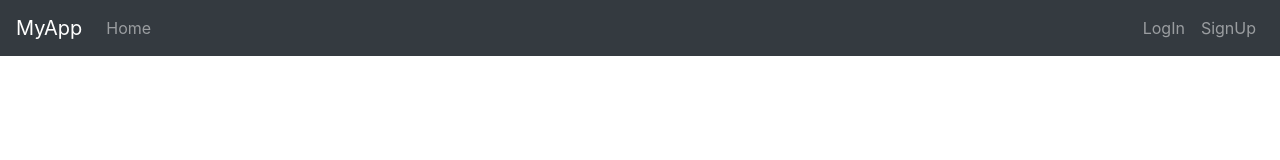
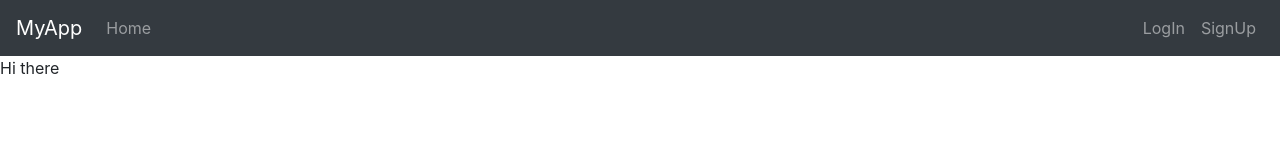
Before and after one commit to Sabri0o/react_logUp_logIn_logOut, a React (Create React App) app in the folder frontend/: page / in a window 1280 px wide. Shown: the top 160 px of the page. Built offline with nearby package versions, Linux system fonts and the light colour scheme.

Commit message:
loginMessage default value is null

```diff
--- a/frontend/src/App.js
+++ b/frontend/src/App.js
@@ -15,7 +15,7 @@
   const [showSupervisorBoard, setShowSupervisorBoard] = useState(false);
   const dispatch = useDispatch();
   const { loginMessage: connectedUserInfo } = useSelector((state) => state);
-  console.log("roles:", connectedUserInfo.roles);
+  // console.log("roles:", connectedUserInfo.roles);
   useEffect(() => {
     if (connectedUserInfo) {
       setShowAdminBoard(connectedUserInfo.roles.includes("ROLE_ADMIN"));
@@ -66,7 +66,7 @@
       </div>
 
       <Switch>
-        <Route exact path="/home" component={Home}></Route>
+        <Route exact path={["/", "/home"]} component={Home}></Route>
         <Route exact path="/login" component={Login}></Route>
         <Route exact path="/signup" component={Signup}></Route>
         <Route exact path="/profile" component={Profile} />
--- a/frontend/src/redux/reducers/authenticationReducer.js
+++ b/frontend/src/redux/reducers/authenticationReducer.js
@@ -12,7 +12,7 @@
   registrationStatus: false,
   registrationMessage: "",
   loginStatus: connectedUser ? true : false,
-  loginMessage: connectedUser ? connectedUser : "",
+  loginMessage: connectedUser ? connectedUser : null,
 };
 
 const authenticationReducer = (state = defaultState, action) => {
@@ -37,7 +37,7 @@
       return {
         ...state,
         loginStatus: false,
-        loginMessage: "",
+        loginMessage: null,
       };
     default:
       return state;
```
